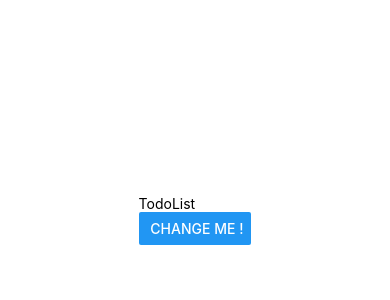
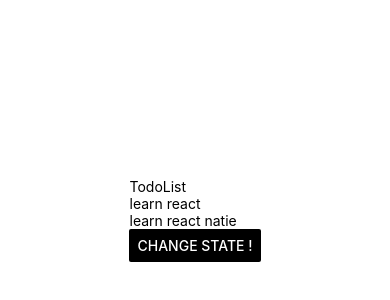
Before and after one commit to ComputerScientist-01/ReactNative-To-Do-List, a React Native app: screen / in a window 390 px wide. Shown: the part 202-502 px from the top of the page. Built offline with nearby package versions, Linux system fonts and the light colour scheme.

Commit message:
adding props

```diff
--- /dev/null
+++ b/Components/Todo.js
@@ -0,0 +1,12 @@
+import React, { useState } from "react";
+import { Text, View, Button } from "react-native";
+
+const Todo = (props) => {
+	return (
+		<View>
+			<Text>{props.name}</Text>
+		</View>
+	);
+};
+
+export default Todo;
--- a/Components/TodoList.js
+++ b/Components/TodoList.js
@@ -1,14 +1,19 @@
 import React, { useState } from "react";
 import { Text, View, Button } from "react-native";
+
+import Todo from "./Todo";
 
 const TodoList = () => {
 	const [title, setTitle] = useState("TodoList");
 	return (
 		<View>
 			<Text>{title}</Text>
+			<Todo name={"learn react"} />
+			<Todo name={"learn react natie"} />
 			<Button
-				title=" change me !"
-				onPress={() => setTitle("TodoList has been changed")}
+				title="change state !"
+				onPress={() => setTitle("state changed")}
+				color="black"
 			/>
 		</View>
 	);
```
Also changed, not shown: Components/todo.js (deleted).
